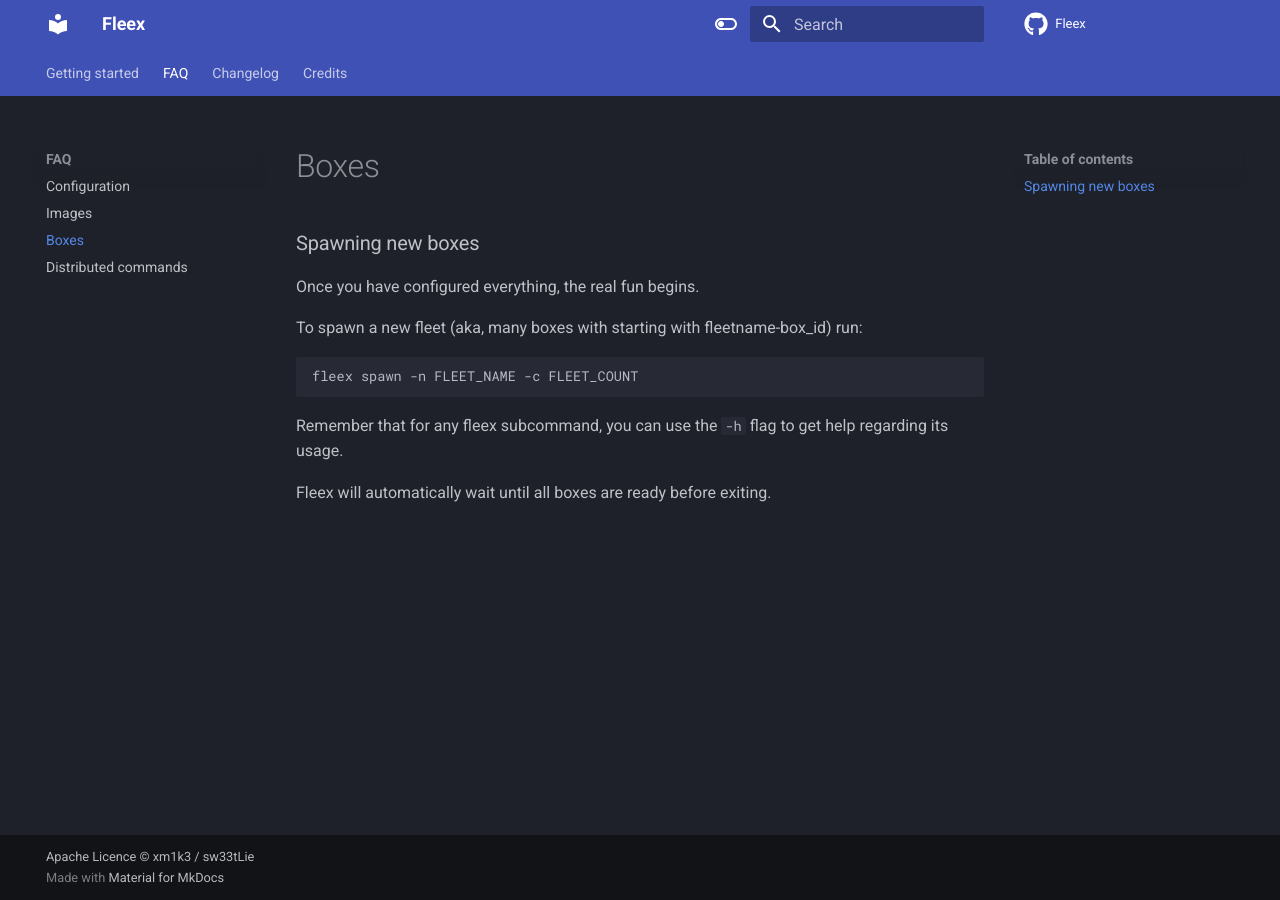
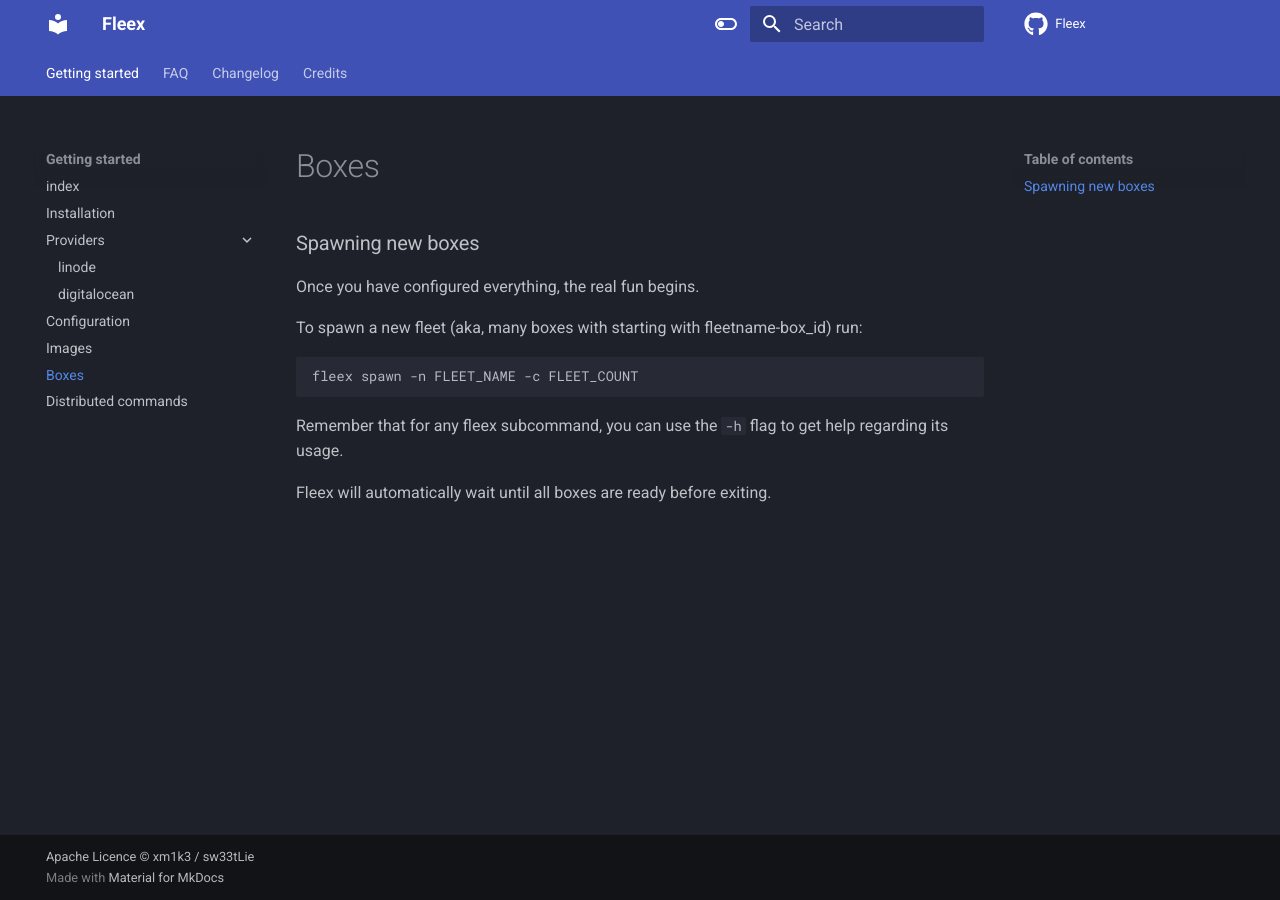
Before and after one commit to FleexSecurity/fleex-docs, an MkDocs documentation site: the page built from docs/getting_started/boxes.md, in a window 1280 px wide. Built offline with MkDocs 1.6.1 and Material for MkDocs 9.7.7, drawn with Linux system fonts in a browser that asks for light colours; comment, search, counter and statistics services are not loaded; some of the changed lines change nothing that is shown.

Commit message:
Docs update gerarchy

```diff
--- a/mkdocs.yml
+++ b/mkdocs.yml
@@ -23,16 +23,18 @@
 
 nav:
   - Getting started:
-    - index: index.md
-    - install: install.md
+    - index: getting_started/index.md
+    - Installation: getting_started/install.md
     - Providers:
-      - linode: faq/linode.md
-      - digitalocean: faq/digitalocean.md
+      - linode: getting_started/linode.md
+      - digitalocean: getting_started/digitalocean.md
+    - Configuration: getting_started/config.md
+    - Images: getting_started/images.md
+    - Boxes: getting_started/boxes.md
+    - Distributed commands: getting_started/commands.md
   - FAQ:
-    - Configuration: faq/index.md
-    - Images: faq/images.md
-    - Boxes: faq/boxes.md
-    - Distributed commands: faq/commands.md
+    - faq: faq/faq.md
+
   - Changelog:
     - Fleex: releases.md
   - Credits:
```
Also changed, not shown: docs/faq/faq.md (added), docs/getting_started/boxes.md (renamed from docs/faq/boxes.md), docs/getting_started/commands.md (renamed from docs/faq/commands.md), docs/getting_started/config.md (renamed from docs/faq/index.md), docs/getting_started/digitalocean.md (renamed from docs/faq/digitalocean.md), docs/getting_started/images.md (renamed from docs/faq/images.md), docs/getting_started/index.md (renamed from docs/index.md), docs/getting_started/install.md (renamed from docs/install.md), docs/getting_started/linode.md (renamed from docs/faq/linode.md).
